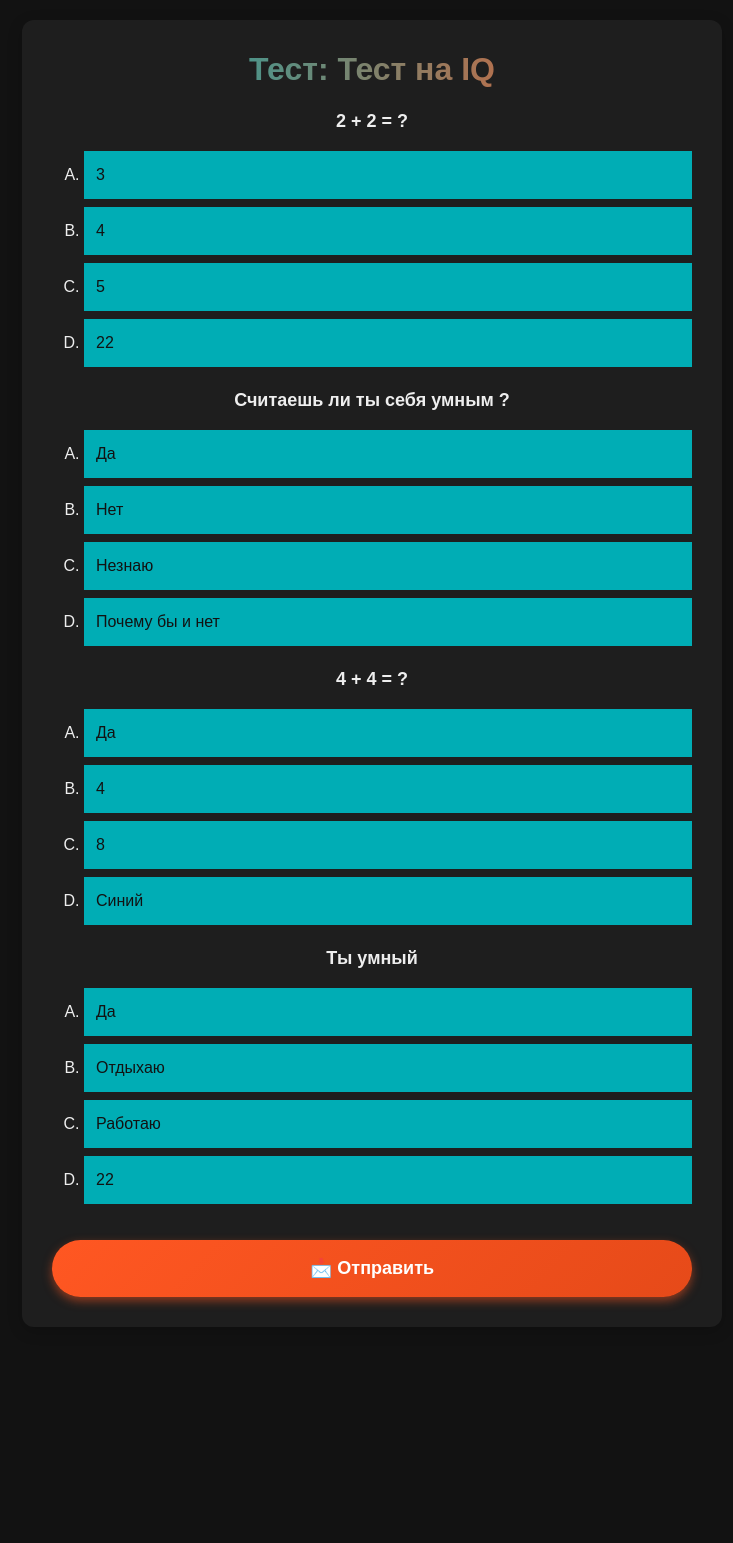
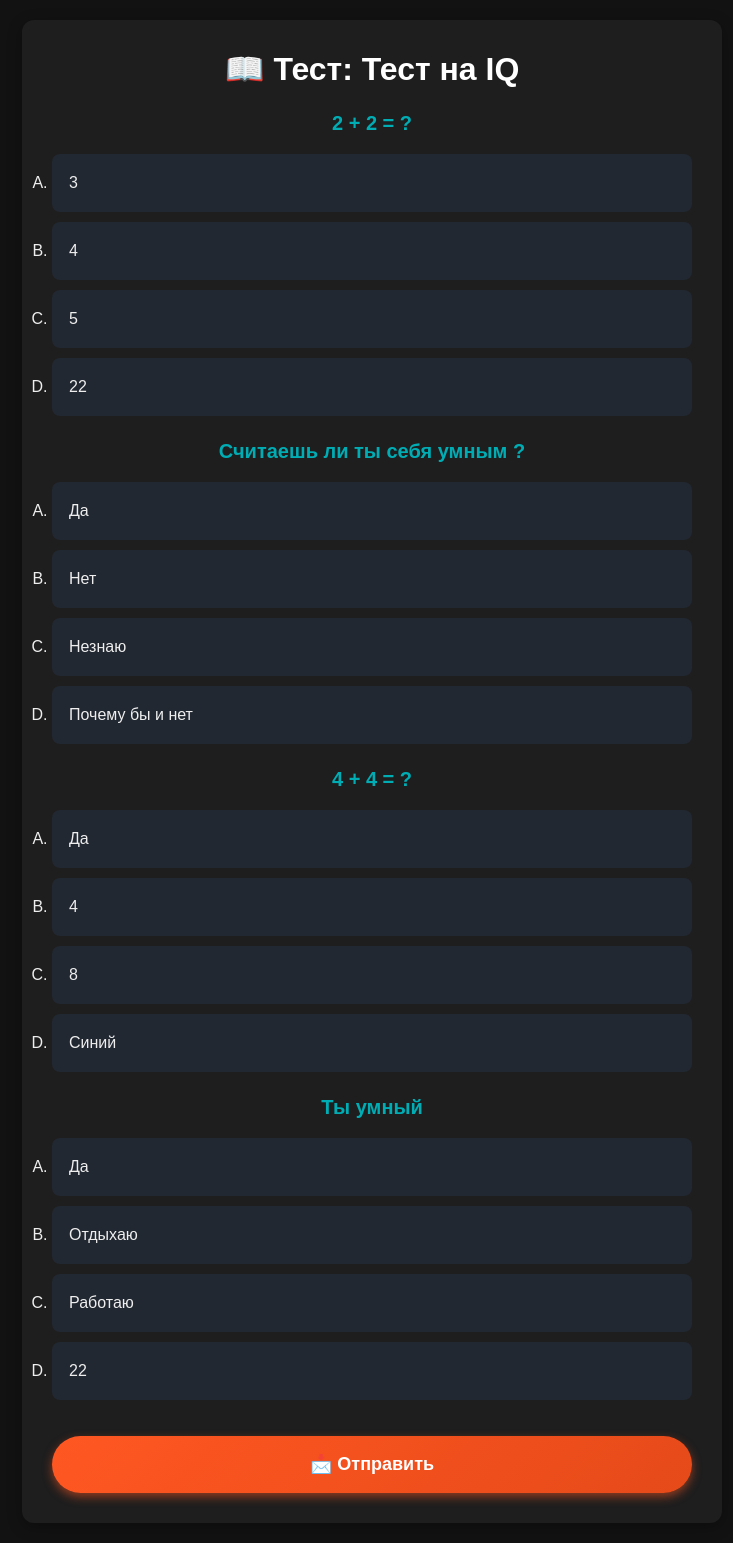
Before and after one commit to Diarke/Test, a Django app: page /test/1 in a window 1280 px wide. Shown: the whole page, without its empty margins (268-1001 px from the left). Before the commit the page ends 1311 px from the top, so only its background shows below. Run offline with Django 5.2, Linux system fonts and the light colour scheme; data comes from the database, SQL or seed files in the repository; both versions use the stored data as it was after the commit.

Commit message:
second commit

```diff
--- a/main/templates/test.html
+++ b/main/templates/test.html
@@ -19,38 +19,48 @@
             background: #1E1E1E;
             padding: 30px;
             border-radius: 12px;
-            box-shadow: 0 4px 15px rgba(0, 0, 0, 0.2);
+            box-shadow: 0 4px 15px rgba(0, 0, 0, 0.3);
         }
         .title {
             font-size: 32px;
             font-weight: 800;
             margin-bottom: 20px;
-            background: linear-gradient(90deg, #00ADB5, #FF5722);
-            -webkit-background-clip: text;
-            -webkit-text-fill-color: transparent;
+            color: #FFFFFF; /* Белый заголовок */
         }
         .question {
             margin-top: 20px;
-            font-size: 18px;
-            font-weight: 600;
+            font-size: 20px;
+            font-weight: 700;
+            color: #00ADB5;
+        }
+        .answers-list {
+            padding: 0;
+        }
+        .answers-list li {
+            margin: 10px 0;
         }
         .answer {
             display: block;
-            background: #00ADB5;
-            color: #121212;
-            padding: 12px;
+            background: #222831;
+            color: #EEEEEE;
+            padding: 15px;
             border-radius: 8px;
-            text-decoration: none;
             font-weight: 500;
-            margin: 8px auto;
-            width: 100%;
-            transition: background 0.3s ease-in-out;
             text-align: left;
             cursor: pointer;
+            border: 2px solid transparent;
+            transition: all 0.3s ease-in-out;
         }
         .answer:hover {
+            background: #393E46;
+        }
+        input[type="radio"] {
+            display: none;
+        }
+        input[type="radio"]:checked + .answer {
             background: #FF5722;
             color: #FFFFFF;
+            border: 2px solid #FF8A65;
         }
         .btn-submit {
             background: linear-gradient(135deg, #FF5722, #E64A19);
@@ -69,34 +79,24 @@
             transform: scale(1.05);
             box-shadow: 0 6px 15px rgba(255, 87, 34, 0.8);
         }
-        input[type="radio"] {
-            display: none;
-        }
-        input[type="radio"]:checked + label {
-            background: #FF5722;
-            color: #FFFFFF;
-        }
-        li {
-            background: #00ADB5;
-        }
     </style>
 </head>
 <body>
     <div class="container">
-        <h2 class="title">Тест: {{ subject.name }}</h2>
+        <h2 class="title">📖 Тест: {{ subject.name }}</h2>
         <form method="POST">
             {% csrf_token %}
-                {% for question in questions %}
-                    <p class="question">{{ question.questions }}</p>
-                    <ol type="A">
+            {% for question in questions %}
+                <p class="question">{{ question.questions }}</p>
+                <ol class="answers-list" type="A">
                     {% for answer in question.answers_set.all %}
                         <li>
                             <input type="radio" id="answer_{{ answer.id }}" name="{{ question.id }}" value="{{ answer.id }}">
                             <label class="answer" for="answer_{{ answer.id }}">{{ answer.answer }}</label>
                         </li>
                     {% endfor %}
-                    </ol>
-                {% endfor %}
+                </ol>
+            {% endfor %}
             <button type="submit" class="btn-submit">📩 Отправить</button>
         </form>
     </div>
--- a/main/urls.py
+++ b/main/urls.py
@@ -3,5 +3,5 @@ from . import views
 
 urlpatterns = [
     path('', views.index, name='home'),
-    path('test/<str:pk>', views.test_view, name='test-view')
+    path('test/<int:pk>', views.test_view, name='test-view')
 ]
```
Also changed, not shown: main/templates/result.html (+80 -1 lines), db.sqlite3.
